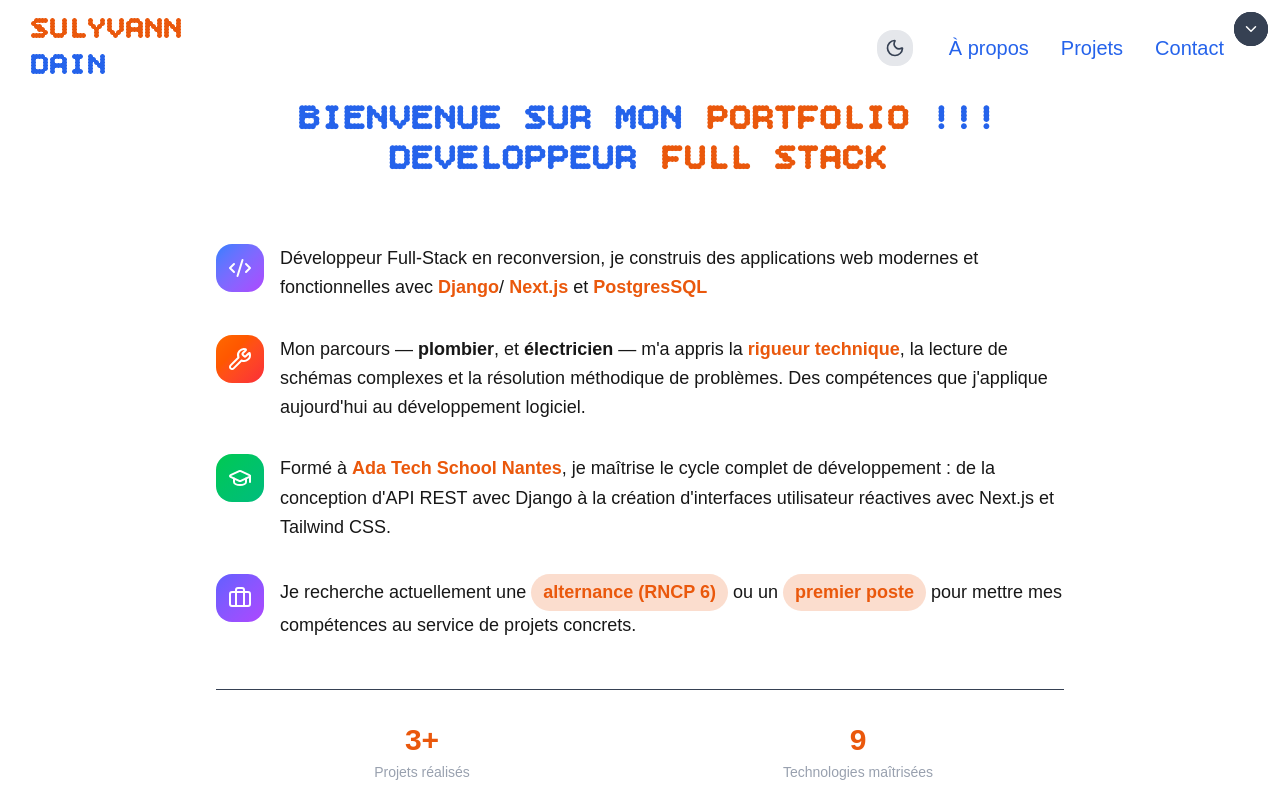
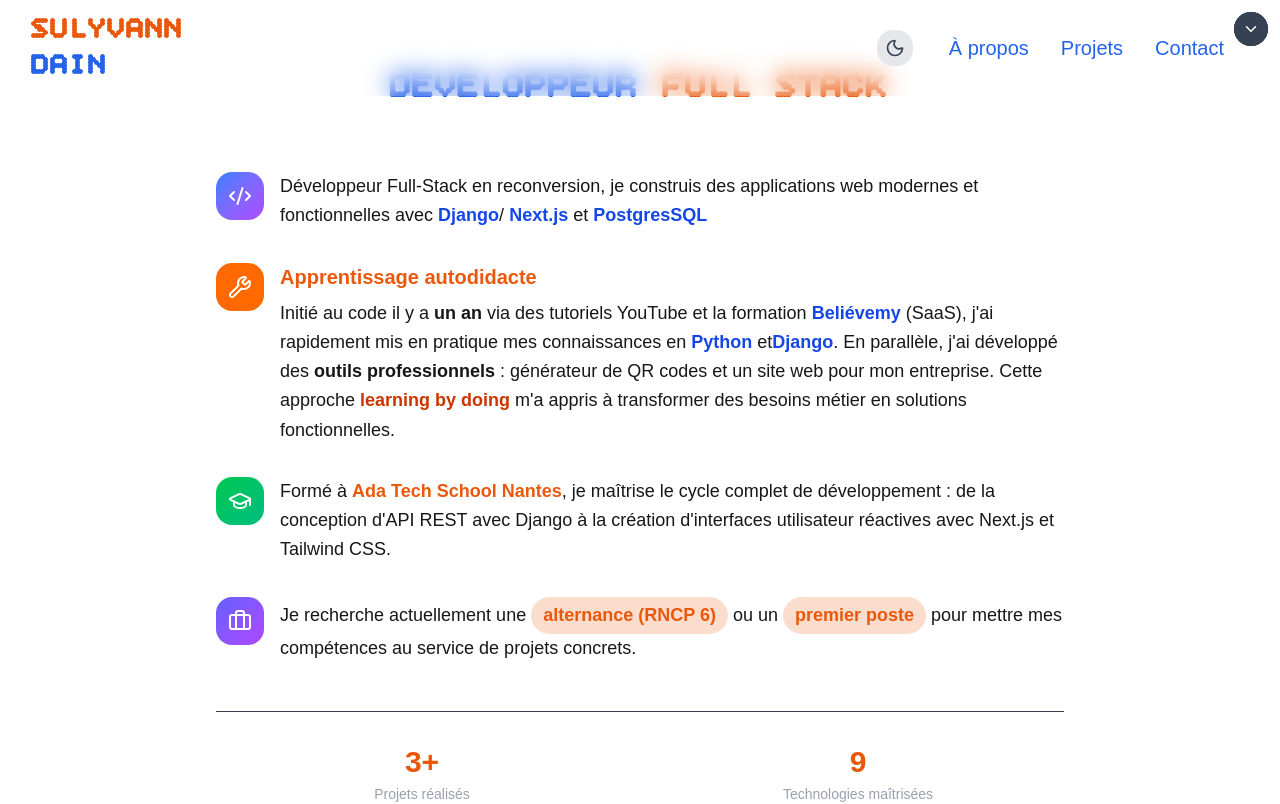
Before and after one commit to Phogo2112/Portfolio, a Next.js app: page / in a window 1280 px wide. Shown: the top 804 px of the page. Built offline with nearby package versions, Linux system fonts and the light colour scheme.

Commit message:
modif presentation

```diff
--- a/app/components/Presentation.tsx
+++ b/app/components/Presentation.tsx
@@ -35,12 +35,8 @@ export default function Presentation() {
   }, [tech.length]);
   return (
     <div className="">
-      <div className="flex text-2xl sm:text-3xl md:text-4xl font-bold mb-2 text-center flex-col justify-center pt-25">
-        <h1 className=" flex justify-center title ml-6">
-          {" "}
-          Bienvenue sur mon
-          <span className="text-(--color-accent)  mx-6 ">portfolio</span>!!!
-        </h1>
+      <div className="flex text-2xl sm:text-3xl md:text-4xl font-bold mb-2 text-center flex-col justify-center pt-17">
+
         <h2 className="flex justify-center ">
           Developpeur
           <div className="text-(--color-accent) ml-6">Full Stack</div>
@@ -65,30 +61,36 @@ export default function Presentation() {
             </div>
             <p className="text-lg leading-relaxed flex-1">
               Développeur Full-Stack en reconversion, je construis des applications web
-              modernes et fonctionnelles avec <Highlight variant="accent" >Django</Highlight>/<Highlight variant="accent" > Next.js</Highlight> et <Highlight variant="accent" >PostgresSQL</Highlight>
+              modernes et fonctionnelles avec <Highlight variant="tech" >Django</Highlight>/<Highlight variant="tech" > Next.js</Highlight> et <Highlight variant="tech" >PostgresSQL</Highlight>
             </p>
           </motion.div>
 
-          {/* Bloc 2 : Parcours atypique */}
+
           <motion.div
             initial={{ opacity: 0, x: -20 }}
             whileInView={{ opacity: 1, x: 0 }}
             transition={{ delay: 0.3 }}
             className="flex gap-4 items-start"
           >
-            <div className="flex-shrink-0 w-12 h-12 bg-gradient-to-br from-orange-500 to-red-500 rounded-lg flex items-center justify-center">
+            <div className="flex-shrink-0 w-12 h-12 bg-gradient-to-br from-orange-500 to-orange-500 rounded-lg flex items-center justify-center">
               <Wrench className="text-white" size={24} />
             </div>
-            <p className="text-lg leading-relaxed flex-1">
-              Mon parcours — <strong>plombier</strong>, et{" "}
-              <strong>électricien</strong> — m'a appris la{" "}
-              <span className="text-[var(--color-accent)] font-semibold">rigueur technique</span>,
-              la lecture de schémas complexes et la résolution méthodique de problèmes.
-              Des compétences que j'applique aujourd'hui au développement logiciel.
-            </p>
+            <div className="flex-1">
+              <h4 className="text-xl font-bold mb-2 text-[var(--color-accent)]">
+                Apprentissage autodidacte
+              </h4>
+              <p className="text-lg leading-relaxed">
+                Initié au code il y a <strong>un an</strong> via des tutoriels YouTube et la formation
+                <Highlight variant="tech"> Beliévemy</Highlight> (SaaS), j'ai rapidement mis en pratique
+                mes connaissances en <Highlight variant="tech">Python</Highlight> et
+                <Highlight variant="tech">Django</Highlight>. En parallèle, j'ai développé des
+                <strong> outils professionnels</strong> : générateur de QR codes et un site web pour mon entreprise. Cette approche
+                <Highlight variant="warning"> learning by doing</Highlight> m'a appris à transformer
+                des besoins métier en solutions fonctionnelles.
+              </p>
+            </div>
           </motion.div>
 
-          {/* Bloc 3 : Formation */}
           <motion.div
             initial={{ opacity: 0, x: -20 }}
             whileInView={{ opacity: 1, x: 0 }}
```
